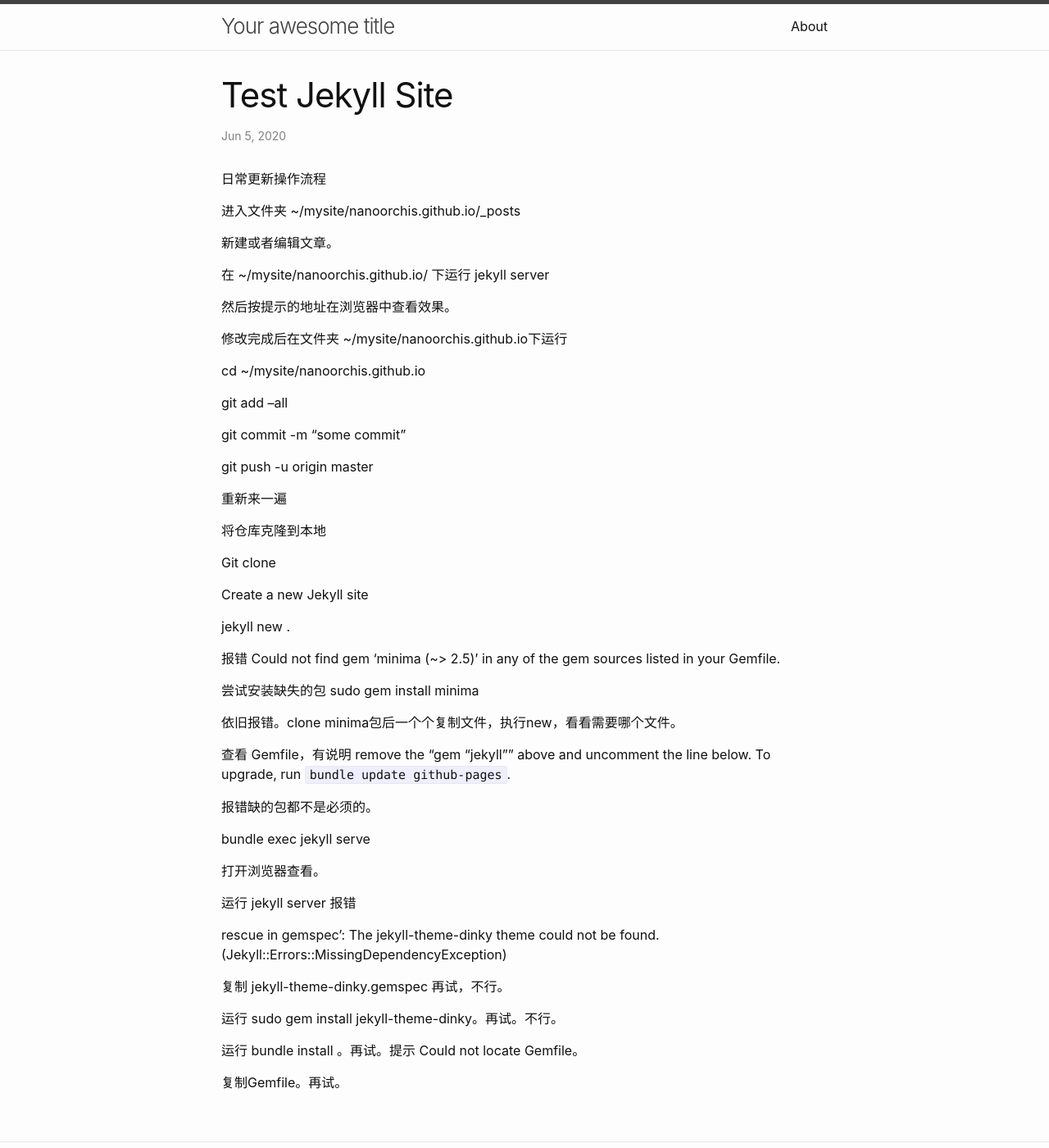
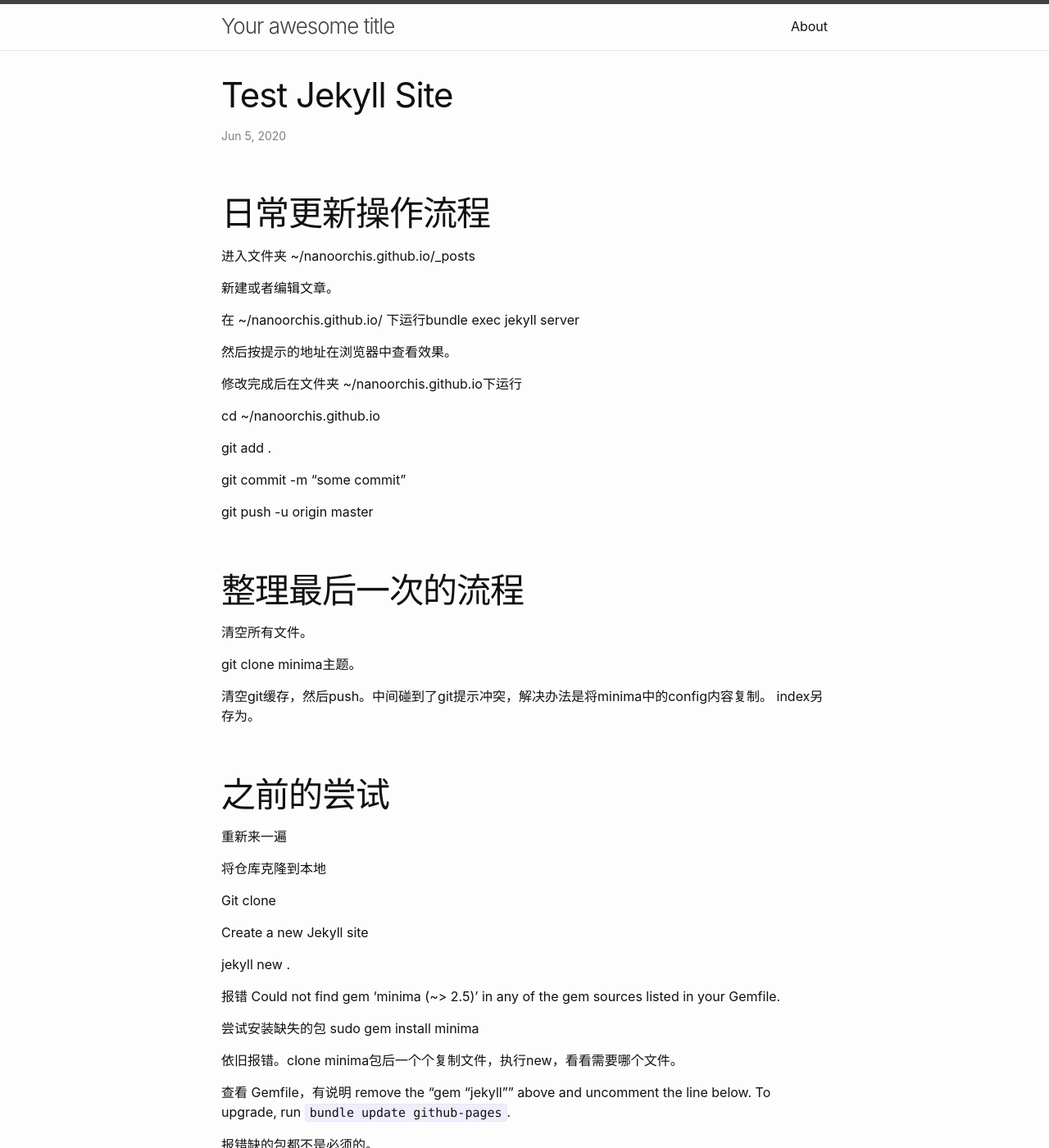
Before and after one commit to nanoorchis/nanoorchis.github.io, a Jekyll site: the page built from _posts/2020-06-05-test-jekyll-site.md, in a window 1280 px wide and 1400 px high. Shown: the whole window at 82% size. Built offline with Jekyll 4.4.1, drawn with Linux system fonts in a browser that asks for light colours.

Commit message:
202006061020

```diff
--- a/_posts/2020-06-05-test-jekyll-site.md
+++ b/_posts/2020-06-05-test-jekyll-site.md
@@ -1,27 +1,37 @@
 ---
 layout: post
 ---
-日常更新操作流程
+# 日常更新操作流程
 
-进入文件夹  ~/mysite/nanoorchis.github.io/_posts
+进入文件夹  ~/nanoorchis.github.io/_posts
 
 新建或者编辑文章。
 
-在 ~/mysite/nanoorchis.github.io/ 下运行 jekyll server
+在 ~/nanoorchis.github.io/ 下运行bundle exec jekyll server
 
 然后按提示的地址在浏览器中查看效果。
 
-修改完成后在文件夹 ~/mysite/nanoorchis.github.io下运行
+修改完成后在文件夹 ~/nanoorchis.github.io下运行
 
-cd ~/mysite/nanoorchis.github.io
+cd ~/nanoorchis.github.io
 
-git add --all
+git add .
 
 git commit -m "some commit"
 
 git push -u origin master
 
 
+
+# 整理最后一次的流程
+
+清空所有文件。
+
+git clone minima主题。
+
+清空git缓存，然后push。中间碰到了git提示冲突，解决办法是将minima中的config内容复制。 index另存为。
+
+# 之前的尝试
 
 重新来一遍
 
```
Also changed, not shown: _posts/2016-05-19-super-short-article.md (deleted, +0 -7 lines), _posts/2016-05-20-my-example-post.md (deleted, +0 -12 lines), _posts/2016-05-20-super-long-article.md (deleted, +0 -11 lines), _posts/2016-05-20-this-post-demonstrates-post-content-styles.md (deleted, +0 -115 lines), _posts/2020-06-06-record-of-learn-bash.md (added, +50 -0 lines).
